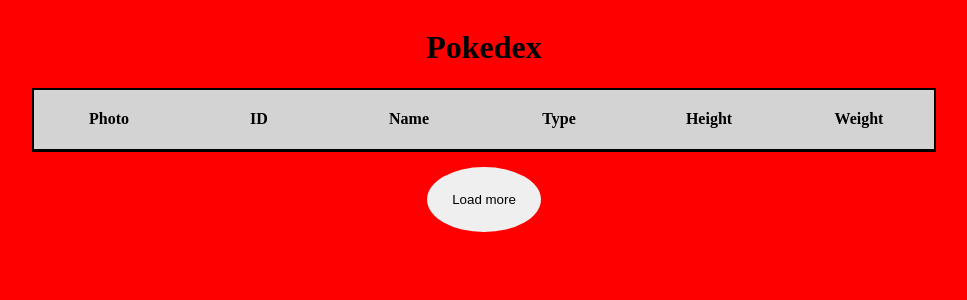
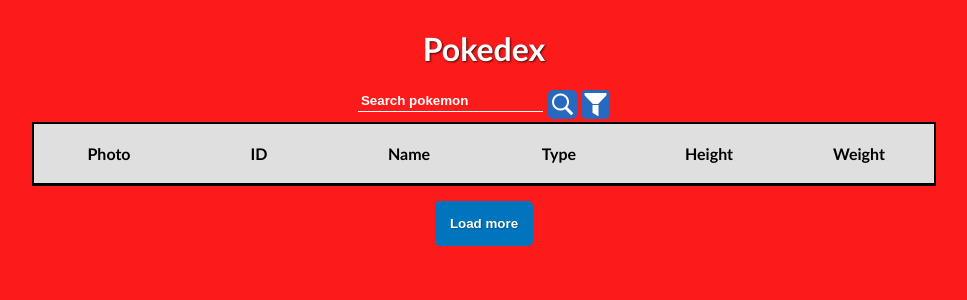
Before and after one commit to eduardobrennand/django_pokedex, a Django app: page / in a window 1280 px wide. Shown: the top 300 px of the page, without its empty margins (156-1123 px from the left). Run offline with Django 4.2, Linux system fonts and the light colour scheme; data that the repository does not hold is empty.

Commit message:
Implementação de pesquisa pokemon via ajax

```diff
--- a/PokedexProject/PokedexApp/templates/pokedex/index.html
+++ b/PokedexProject/PokedexApp/templates/pokedex/index.html
@@ -12,7 +12,15 @@
 </head>
 <body>
 	<div class="pokedex-main" id="pokedex-main">
-		<h1> Pokedex </h1>
+		<div class="title"><h1> Pokedex </h1></div>
+
+		<div class="search-div">
+			<input class="search-input" type="text" placeholder="Search pokemon">
+			<div class="search-btns">
+				<img class="search-filter" src="static/img/search.png" onclick="searchPokemon()"/>
+				<img class="search-filter" src="static/img/filter.png"/>
+			</div>
+		</div>
 		<div class="table" id="pokedex-table">
 			<div class="row header">
 				<div class="cell-header">Photo</div>
@@ -22,20 +30,36 @@
 				<div class="cell-header">Height</div>
 				<div class="cell-header">Weight</div>
 			</div>
-			{% for pokemon_name, pokemon_data in pokemons.items %}
-			<div class="row">
-				<div class="cell"><img src="{{pokemon_data.sprite}}" alt="{{pokemon_name | capfirst}}"></div>
-				<div class="cell">{{pokemon_data.id}}</div>
-				<div class="cell">{{pokemon_name | capfirst}}</div>
-				<div class="cell">{{pokemon_data.types | join:", " }}</div>
-				<div class="cell">{{pokemon_data.height}} cm</div>
-				<div class="cell">{{pokemon_data.weight}} kg</div>
+			<div id="pokedex-rows">
+				{% for pokemon_name, pokemon_data in pokemons.items %}
+				<div class="row">
+					<div class="cell"><img src="{{pokemon_data.sprite}}" alt="{{pokemon_name | capfirst}}"></div>
+					{% if pokemon_data.id < 10 %}
+						<div class="cell">#000{{pokemon_data.id}}</div>
+					{% elif pokemon_data.id < 100 %}
+						<div class="cell">#00{{pokemon_data.id}}</div>
+					{% elif pokemon_data.id < 1000 %}
+						<div class="cell">#0{{pokemon_data.id}}</div>
+					{% else %}
+						<div class="cell">#{{pokemon_data.id}}</div>
+					{% endif %}
+					<div class="cell name">{{pokemon_name | capfirst}}</div>
+					<div class="cell column">
+						{% for type in pokemon_data.types %}
+							<span class="type {{type}}">{{type | upper}}&nbsp</span>
+						{% endfor %}
+					</div>
+					<div class="cell">{{pokemon_data.height}} m</div>
+					<div class="cell">{{pokemon_data.weight}} kg</div>
+				</div>
+				{% endfor %}
 			</div>
-			{% endfor %}
 		</div>
-
+		<span class="not-found" id="not-found">Pokemon not found. Please try again.</span>
 		<img id="loading-gif" src="static/img/pokeball_loading.gif" style="width: 100px; display: none;">
-		<button class="load-button" id="load-button" type="button" onclick="loadMore(url='{{next}}')"> Load more </button>
+		<button class="load button" id="load-button" type="button" onclick="loadMore(url='{{next}}')"> Load more </button>
+		<button class="return button" id="return-button" type="button" onclick="location.href='{% url 'index' %}'"
+> Return </button>
 	</div>
 </body>
 </html>
--- a/PokedexProject/PokedexApp/views.py
+++ b/PokedexProject/PokedexApp/views.py
@@ -29,7 +29,7 @@
         r = session.get(url).json()
         pokemons[r['name']] = {
             'id': r['id'],
-            'height': r['height'],
+            'height': r['height']/10,
             'weight': int(r['weight'])/10,
             'sprite': r['sprites']['front_default'],
             'types': [t['type']['name'] for t in r['types']]
@@ -64,7 +64,7 @@
         	r = session.get(url).json()
         	pokemons[r['name']] = {
 	            'id': r['id'],
-	            'height': r['height'],
+	            'height': r['height']/10,
 	            'weight': int(r['weight'])/10,
 	            'sprite': r['sprites']['front_default'],
 	            'types': [t['type']['name'] for t in r['types']]
@@ -80,3 +80,25 @@
         }
 
     return JsonResponse(ajax_data)
+
+def search_pokemon(request):
+	search_input = request.GET.get('searchInput')
+	url_pokeapi = f"https://pokeapi.co/api/v2/pokemon/{search_input}"
+
+	r = requests.get(url_pokeapi).json()
+
+	pokemon = {}
+
+	pokemon[r['name']] = {
+		'id': r['id'],
+        'height': r['height']/10,
+        'weight': int(r['weight'])/10,
+        'sprite': r['sprites']['front_default'],
+        'types': [t['type']['name'] for t in r['types']]
+	}
+
+	ajax_data = {
+		'html': render_to_string('pokedex/pokemon_template.html', {'pokemons': pokemon})
+	}
+
+	return JsonResponse(ajax_data)
--- a/PokedexProject/PokedexProject/urls.py
+++ b/PokedexProject/PokedexProject/urls.py
@@ -21,5 +21,6 @@
 urlpatterns = [
     path('admin/', admin.site.urls),
     path('', views.index, name='index'),
-    path('load_pokemons/', views.load_pokemons, name='load_pokemons')
+    path('load_pokemons/', views.load_pokemons, name='load_pokemons'),
+    path('search_pokemon/', views.search_pokemon, name='search_pokemon')
 ]
--- a/PokedexProject/static/css/styles.css
+++ b/PokedexProject/static/css/styles.css
@@ -1,5 +1,27 @@
+:root {
+	--normal: #A8A77A;
+	--fire: #EE8130;
+	--water: #6390F0;
+	--electric: #F7D02C;
+	--grass: #7AC74C;
+	--ice: #96D9D6;
+	--fighting: #C22E28;
+	--poison: #A33EA1;
+	--ground: #E2BF65;
+	--flying: #A98FF3;
+	--psychic: #F95587;
+	--bug: #A6B91A;
+	--rock: #B6A136;
+	--ghost: #735797;
+	--dragon: #6F35FC;
+	--dark: #705746;
+	--steel: #B7B7CE;
+	--fairy: #D685AD;
+}
+
 body {
-	background-color: red;
+	background-color: #FB1B1B;
+	font-family: "Fira Sans","Trebuchet MS",Ubuntu,Helvetica,Arial,sans-serif;
 }
 
 .pokedex-main {
@@ -7,6 +29,46 @@
 	justify-content: center;
 	flex-direction: column;
 	align-items: center;
+}
+
+.title {
+	color: #fff;
+	border-radius: 5px;
+	text-shadow: 1px 1px 2px rgba(0,0,0,.7);
+}
+
+.search-div {
+	display: flex;
+}
+
+.search-input {
+	background: none;
+	border:none;
+    border-bottom: 1px solid #fff;
+    padding: 3px;
+    outline: none;
+    margin-bottom: 10px;
+    margin-right: 5px;
+}
+
+.search-input::placeholder {
+	color: #fff;
+	opacity: 1;
+}
+
+.search-filter {
+	width: 25px;
+	border-radius: 5px;
+	padding: 2px;
+	background-color: #2769be;
+}
+
+.search-filter:hover {
+	background-color: #0A285F;
+}
+input[type="text"] {
+	color: #fff;
+	font-weight: bold;
 }
 
 .table {
@@ -26,7 +88,7 @@
 
 .cell-header {
 	font-weight: bold;
-	background-color: lightgray;
+	background:  #DFDFDF;
 	border-bottom: 1px solid black;
 	width: 150px;
 	display: flex;
@@ -38,17 +100,136 @@
 	display: flex;
 }
 
+.row:hover {
+	background-color: #e5d2d2;
+}
+
 .cell {
-	border-bottom: 1px solid black;
+	border-bottom: 1px solid #DFDFDF;
 	width: 150px;
 	display: flex;
 	align-items: center;
 	justify-content: center;
 }
 
-.load-button {
+.column {
+	flex-direction: column;
+}
+
+.name {
+	color: #2769be;
+	font-weight: bold;
+}
+
+.type {
+	display: flex;
+	justify-content: center;
+	padding: 5px;
+	width: 60px;
+	text-align: center;
+	margin: 5px;
+	border-radius: 3px;
+	border: 1px solid rgba(0,0,0,.2);
+	color: #fff;
+	font-size: 0.75rem;
+	text-shadow: 1px 1px 2px rgba(0,0,0,.7);
+}
+
+.button {
+	color: #fff;
+	font-weight: bold;
 	border: none;
-	border-radius: 50%;
-	padding: 25px;
+	border-radius: 5px;
+	padding: 15px;
 	margin-bottom: 30px;
+	background-color: #0075BE;
+	text-shadow: 1px 1px 2px rgba(0,0,0,.3);
 }
+
+.load:hover, .return:hover	{
+	background: #0A285F;
+	cursor: pointer;
+}
+
+.return {
+	display: none;
+}
+
+.not-found {
+	display: none;
+	color: #fff;
+	font-weight: bold;
+	margin-top: 30px;
+}
+
+.normal {
+	background-color: var(--normal);
+}
+
+.fire {
+	background-color: var(--fire);
+}
+
+.water {
+	background-color: var(--water);
+}
+
+.electric {
+	background-color: var(--electric);
+}
+
+.grass {
+	background-color: var(--grass);
+}
+
+.ice {
+	background-color: var(--ice);
+}
+
+.fighting {
+	background-color: var(--fighting);
+}
+
+.poison {
+	background-color: var(--poison);
+ }
+
+.ground {
+	background-color: var(--ground);
+}
+
+.flying {
+	background-color: var(--flying);
+}
+
+.psychic {
+	background-color: var(--psychic);
+}
+
+.bug {
+	background-color: var(--bug);
+}
+
+.rock {
+	background-color: var(--rock);
+}
+
+.ghost {
+	background-color: var(--ghost);
+}
+
+.dragon {
+	background-color: var(--dragon);
+}
+
+.dark {
+	background-color: var(--dark);
+}
+
+.steel {
+	background-color: var(--steel);
+}
+
+.fairy {
+	background-color: var(--fairy);
+}
--- a/PokedexProject/static/js/pokedex.js
+++ b/PokedexProject/static/js/pokedex.js
@@ -10,7 +10,7 @@
 			},
 			dataType: 'json',
 			success: function(data) {
-				var button = `<button class="load-button" id="load-button" type="button" onclick="loadMore('${data.next}')"> Load more </button>`;
+				var button = `<button class="load button" id="load-button" type="button" onclick="loadMore('${data.next}')"> Load more </button>`;
 				$('#pokedex-table').append(data.html);
 				$('#load-button').remove();
 				$('#pokedex-main').append(button);
@@ -24,3 +24,34 @@
 		});
 	}, 1000);
 }
+
+function searchPokemon() {
+	let searchInput = document.querySelector(".search-input").value.toLowerCase().replace(" ", "-");
+	$('#loading-gif').css("display", "block");
+	$('#load-button').css("display", "none");
+	$('#pokedex-table').css("display", "none");
+	$('#return-button').css("display", "none");
+	$('#not-found').css("display", "none");
+		setTimeout(function() {
+			$.ajax({
+				url: '/search_pokemon/',
+				type: 'GET',
+				data: {
+					'searchInput': searchInput
+				},
+				dataType: 'json',
+				success: function(data) {
+					$('#pokedex-table').css("display", "block");
+					$('.loaded-row').remove()
+					$('#pokedex-rows').html(data.html);
+					$('#loading-gif').css("display", "none");
+					$('#return-button').css("display", "block");
+				},
+				error: function() {
+					$('#not-found').css("display", "block");
+					$('#loading-gif').css("display", "none");
+					$('#return-button').css("display", "block");
+				}
+			});
+		}, 1000);
+}
```
Also changed, not shown: PokedexProject/PokedexApp/templates/pokedex/pokemon_template.html (+23 -9 lines), PokedexProject/static/img/filter.png (added), PokedexProject/static/img/search.png (added).
